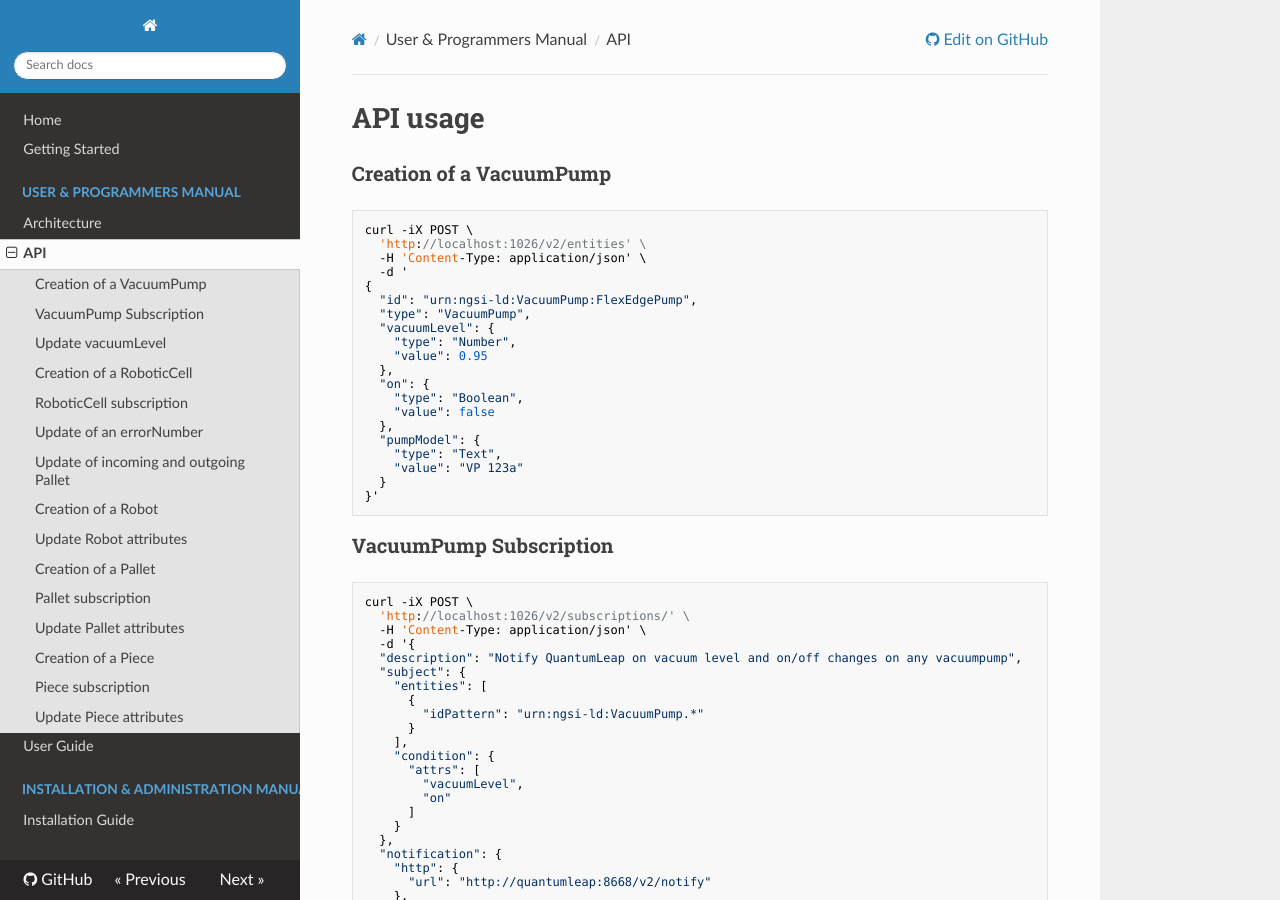
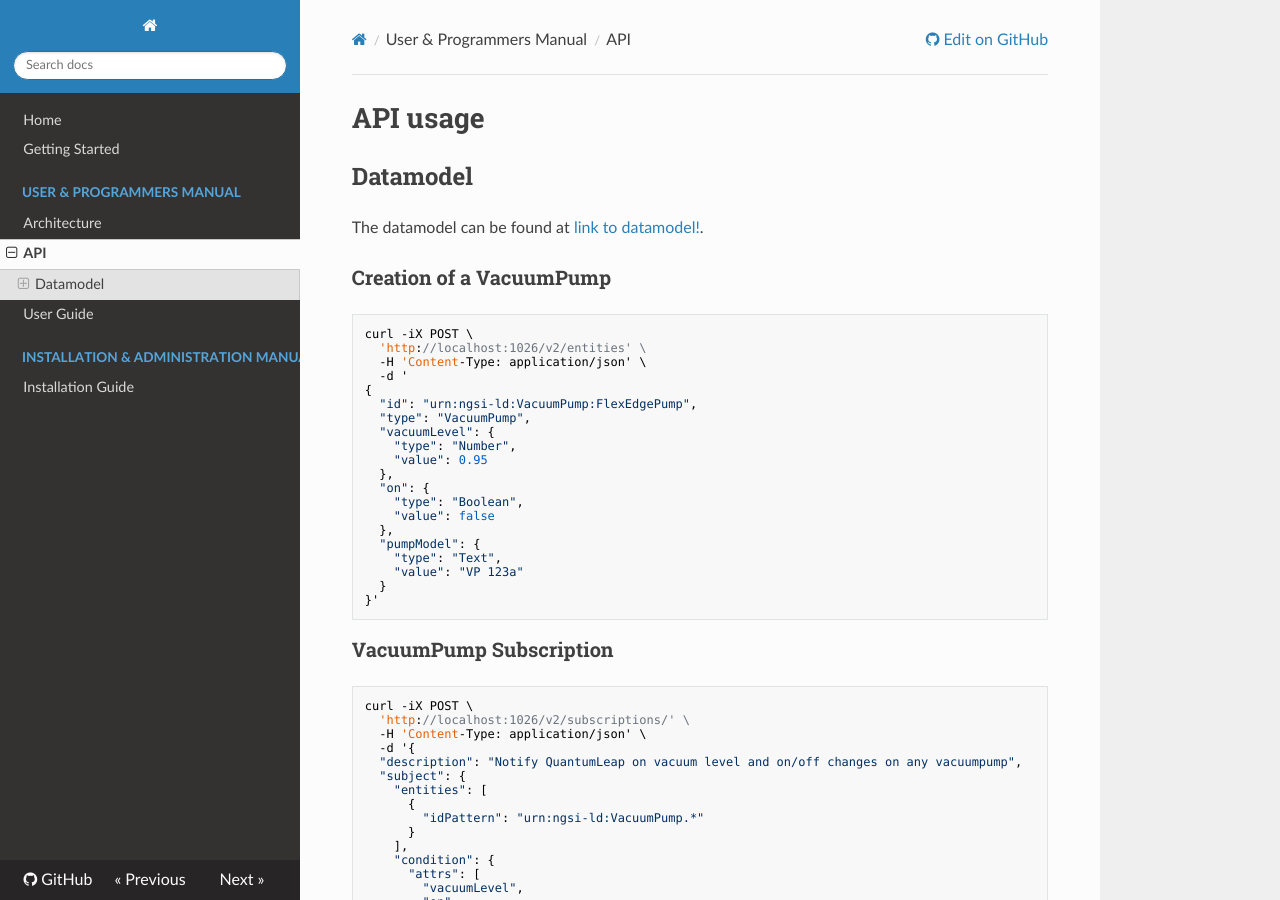
Before and after one commit to ramp-eu/JS2SF, an MkDocs documentation site: the page built from docs/api.md, in a window 1280 px wide and 900 px high. Built offline with MkDocs 1.6.1, drawn with Linux system fonts in a browser that asks for light colours; nearby versions of some CDN libraries; old or Windows-style settings are respelled for this version of MkDocs.

Commit message:
Update api.md

````diff
--- a/docs/api.md
+++ b/docs/api.md
@@ -1,4 +1,8 @@
 # API usage
+
+## Datamodel
+The datamodel can be found at [link to datamodel!](https://github.com/smart-data-models/incubated/tree/master/DIH2/JS2SF).
+
 
 ### Creation of a VacuumPump
 ```
````
